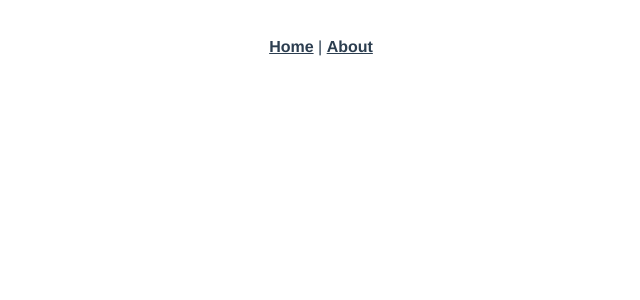
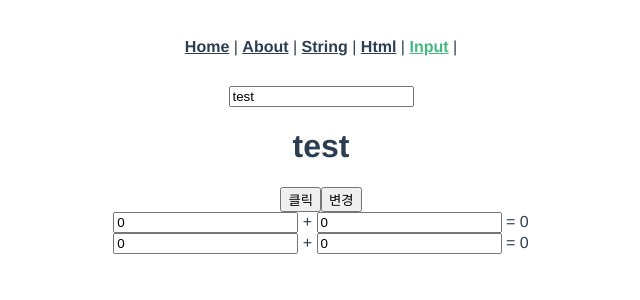
Before and after one commit to HC-kang/vue, a Vue app in the folder project/: page /databinding/input in a window 1280 px wide. Before the commit this address had no page. Shown: the top 300 px of the page, without its empty margins (319-959 px from the left). Built offline with nearby package versions, Linux system fonts and the light colour scheme.

Commit message:
databinding-html, input

```diff
--- a/project/src/App.vue
+++ b/project/src/App.vue
@@ -1,7 +1,10 @@
 <template>
   <nav>
     <router-link to="/">Home</router-link> |
-    <router-link to="/about">About</router-link>
+    <router-link to="/about">About</router-link> |
+    <router-link to="/databinding/string">String</router-link> |
+    <router-link to="/databinding/html">Html</router-link> |
+    <router-link to="/databinding/input">Input</router-link> |
   </nav>
   <router-view/>
 </template>
--- a/project/src/router/index.js
+++ b/project/src/router/index.js
@@ -19,6 +19,16 @@
     path: '/databinding/string',
     name: 'DataBindingStringView',
     component: () => import(/* webpackChunkName: "databinding", webpackPrefetch:true */ '../views/1_databinding/DataBindingStringView.vue')
+  },
+  {
+    path: '/databinding/html',
+    name: 'DataBindingHtmlView',
+    component: () => import(/* webpackChunkName: "databinding", webpackPrefetch:true */ '../views/1_databinding/DataBindingHtmlView.vue')
+  },
+  {
+    path: '/databinding/input',
+    name: 'DataBindingInputView',
+    component: () => import(/* webpackChunkName: "databinding", webpackPrefetch:true */ '../views/1_databinding/DataBindingInputView.vue')
   }
 ]
 
--- /dev/null
+++ b/project/src/views/1_databinding/DataBindingHtmlView.vue
@@ -0,0 +1,21 @@
+<template>
+  <div>
+    <div>{{ htmlString }}</div>
+    <div v-html="htmlString"></div>
+  </div>
+</template>
+<script>
+export default {
+  components: {},
+  data () {
+    return {
+      htmlString: '<p style="color:red;">빨간색 문자</p>'
+    }
+  },
+  setup () {},
+  created () {},
+  mounted () {},
+  unmounted () {},
+  methods: {}
+}
+</script>
--- /dev/null
+++ b/project/src/views/1_databinding/DataBindingInputView.vue
@@ -0,0 +1,42 @@
+<template>
+  <div>
+    <input type="text" v-model="userId" />
+    <h1>{{ userId }}</h1>
+    <button @click="myFunction">클릭</button>
+    <button @click="changeData">변경</button>
+    <br>
+    <input type="text" v-model="num1" /> +
+    <input type="text" v-model="num2" /> =
+    <span>{{ num1 + num2 }}</span>
+    <br>
+    <input type="text" v-model.number="num3" /> +
+    <input type="text" v-model.number="num4" /> =
+    <span>{{ num3 + num4 }}</span>
+  </div>
+</template>
+<script>
+export default {
+  components: {},
+  data () {
+    return {
+      userId: 'test',
+      num1: 0,
+      num2: 0,
+      num3: 0,
+      num4: 0
+    }
+  },
+  setup () {},
+  created () {},
+  mounted () {},
+  unmounted () {},
+  methods: {
+    myFunction () {
+      console.log(this.userId)
+    },
+    changeData () {
+      this.userId = 'Jeremy'
+    }
+  }
+}
+</script>
```
